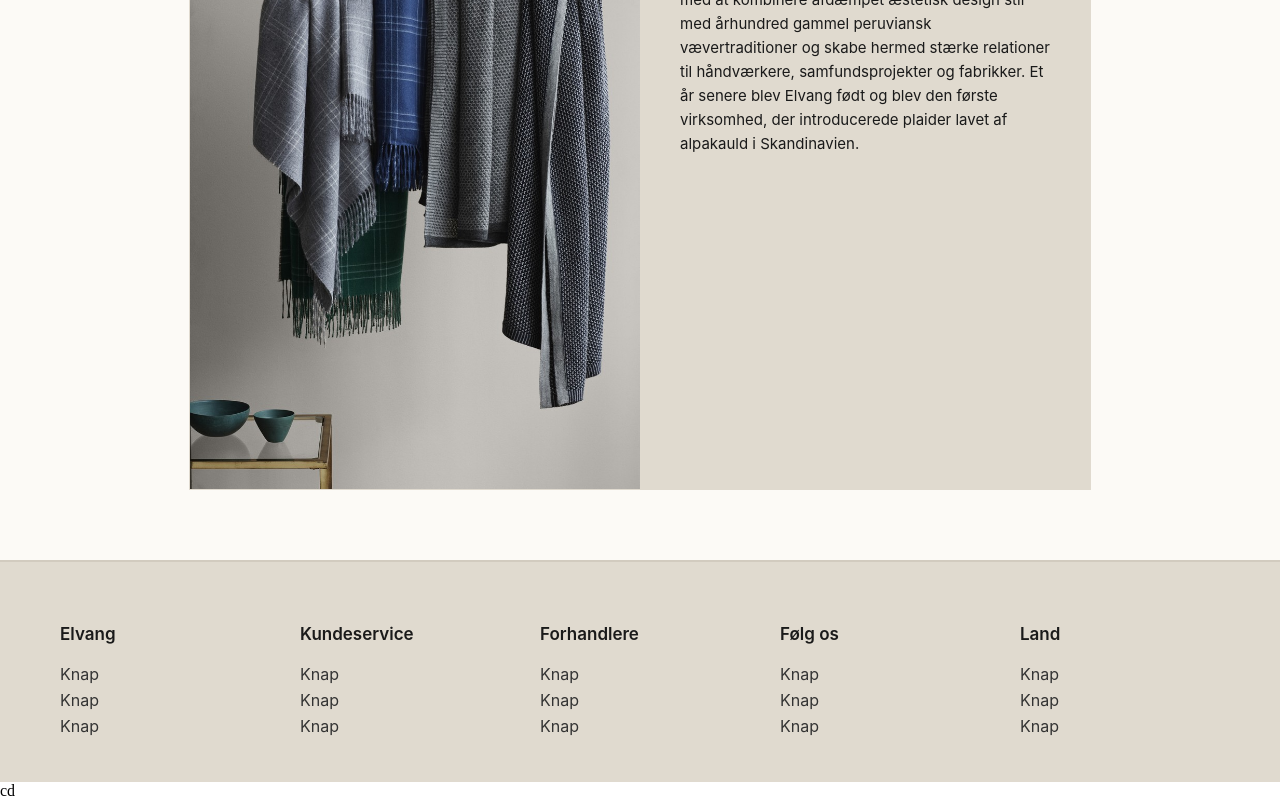
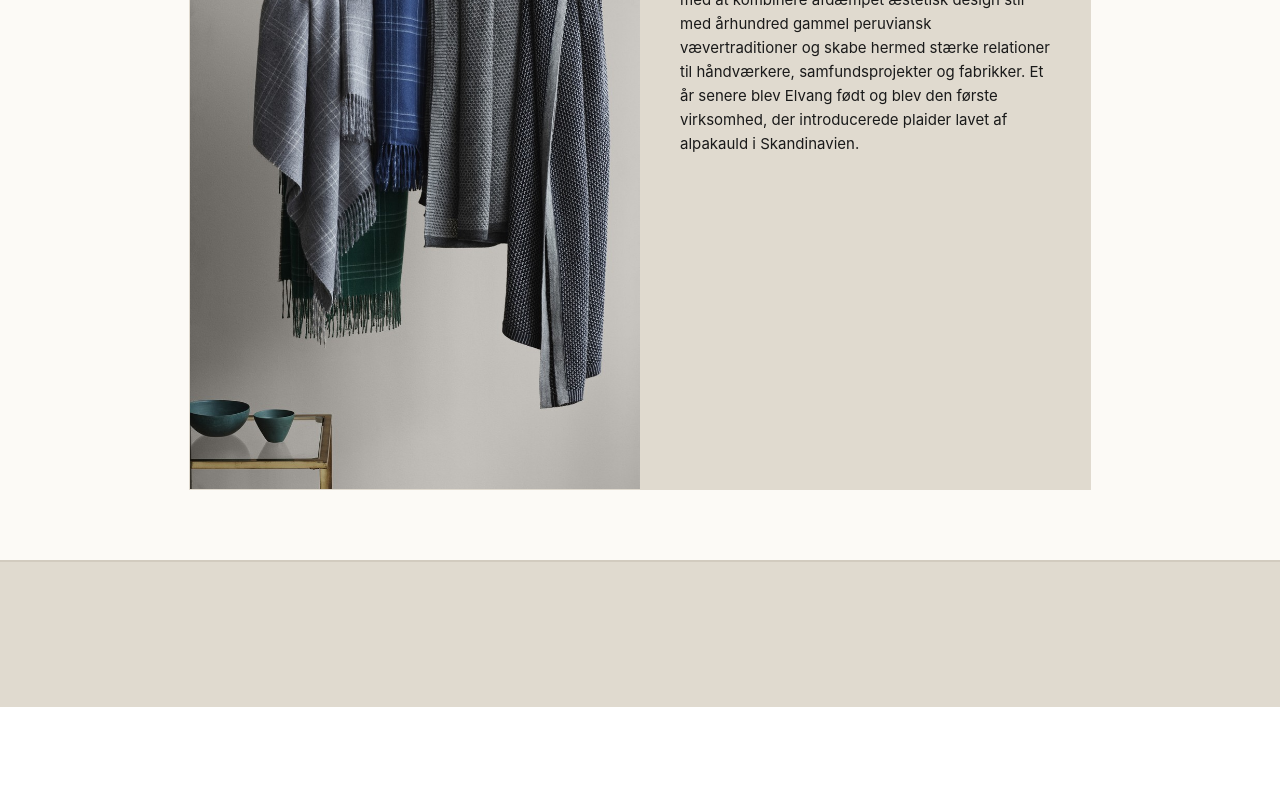
Before and after one commit to Gorillaerne/EksamensProjekt-Frontend, a plain HTML site: page index.html in a window 1280 px wide. Shown: the part 840-1640 px from the top of the page. After the commit the page ends 1547 px from the top, so only its background shows below. Drawn offline with Linux system fonts and the light colour scheme.

Commit message:
Fiksede lige footeren

```diff
--- a/Css/styles.css
+++ b/Css/styles.css
@@ -469,13 +469,13 @@ LOGIN MODULE — MODERN 2025
 
 /* FOOTER */
 .lp-footer {
-    margin-top: 40px;
     background: var(--elvang-brun);
     padding: 40px 60px;
     display: grid;
     grid-template-columns: repeat(5, 1fr);
     gap: 40px;
     border-top: 2px solid #d2cbbf;
+    min-height: calc(10vh - 15px);
 }
 
 .lp-footer-col h4 {
--- a/Javascript/landingPageModule.js
+++ b/Javascript/landingPageModule.js
@@ -83,29 +83,6 @@ export function createLandingPage() {
     const footer = document.createElement("footer");
     footer.classList.add("lp-footer");
 
-    function createFooterColumn(title, items) {
-        const col = document.createElement("div");
-        col.classList.add("lp-footer-col");
-
-        const h = document.createElement("h4");
-        h.textContent = title;
-        col.appendChild(h);
-
-        items.forEach(i => {
-            const p = document.createElement("p");
-            p.textContent = i;
-            col.appendChild(p);
-        });
-
-        return col;
-    }
-
-    footer.appendChild(createFooterColumn("Elvang", ["Knap", "Knap", "Knap"]));
-    footer.appendChild(createFooterColumn("Kundeservice", ["Knap", "Knap", "Knap"]));
-    footer.appendChild(createFooterColumn("Forhandlere", ["Knap", "Knap", "Knap"]));
-    footer.appendChild(createFooterColumn("Følg os", ["Knap", "Knap", "Knap"]));
-    footer.appendChild(createFooterColumn("Land", ["Knap", "Knap", "Knap"]));
-
     wrapper.appendChild(footer);
 
     return wrapper;
--- a/index.html
+++ b/index.html
@@ -10,4 +10,4 @@
 
 <script type="module" src="Javascript/main.js"></script>
 </body>
-</html>cd
+</html>
```
